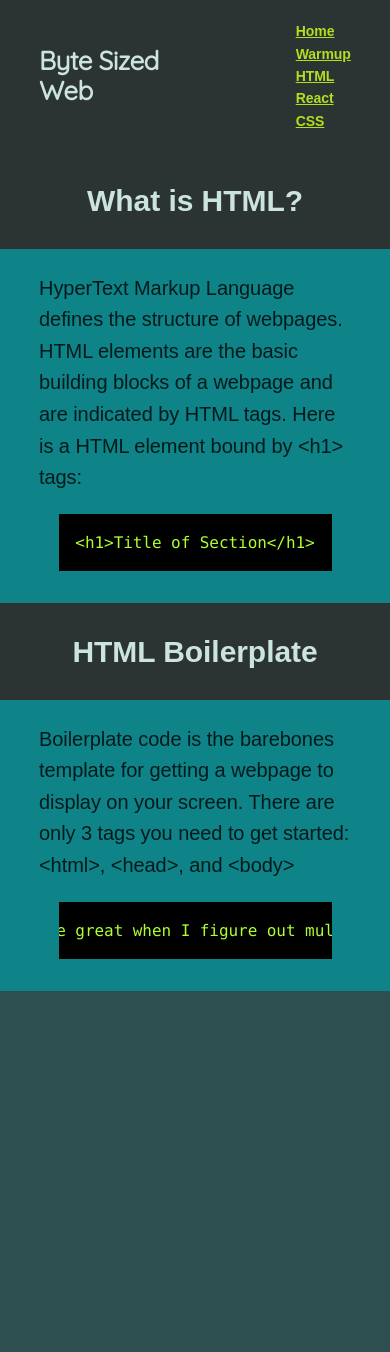
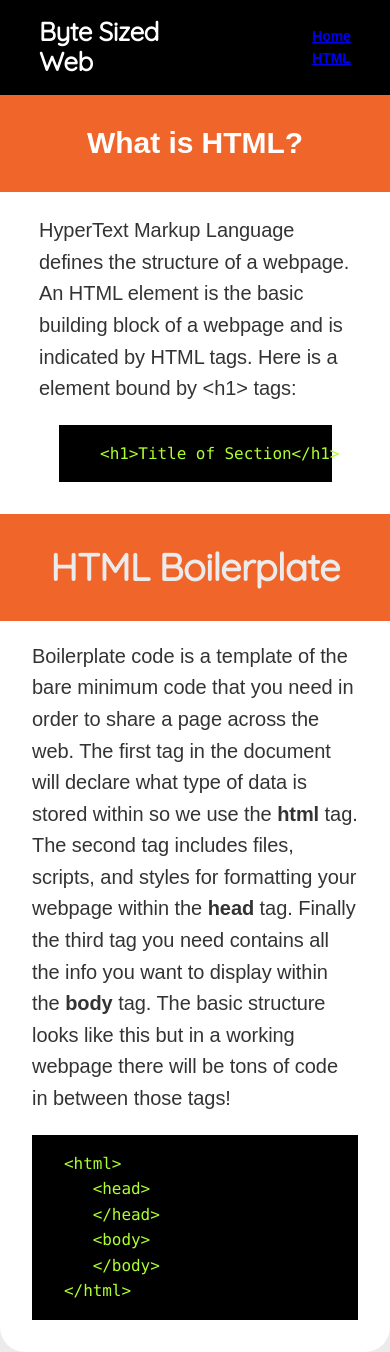
Before and after one commit to slimmgrimm/byte-sized-web, a React (Create React App) app: page /html in a window 390 px wide. Before the commit the page ends 991 px from the top, so only its background shows below. Built offline with nearby package versions, Linux system fonts and the light colour scheme; a web font is replaced by a local one.

Commit message:
Change styles for media query Change color to match HTML5 logo

```diff
--- a/package.json
+++ b/package.json
@@ -11,6 +11,7 @@
     "react-dom": "^18.2.0",
     "react-router-dom": "^6.10.0",
     "react-scripts": "5.0.1",
+    "react-syntax-highlighter": "^15.5.0",
     "web-vitals": "^2.1.4"
   },
   "scripts": {
--- a/src/App.css
+++ b/src/App.css
@@ -1,22 +1,19 @@
 @import url('https://fonts.googleapis.com/css?family=Muli&display=swap');
 @import url('https://fonts.googleapis.com/css?family=Quicksand&display=swap');
 
-a {
-  color: #b1df20;
-}
-
-h1, h2 {
-  color: #CBE4DE;
-}
 
 body {
   font-family: 'Muli', sans-serif;
   color: rgba(0, 0, 0, 0.8);
-  background-color: #2E4F4F;
+  background-color: #ebebeb;
   font-weight: 400;
   line-height: 1.58;
   letter-spacing: -.003em;
   font-size: 20px;
+}
+
+a {
+  font-weight: 600;
 }
 
 h1 {
@@ -29,25 +26,12 @@ h1 {
   -webkit-font-smoothing: antialiased;
 }
 
-pre {
-  display: flex;
-  align-items: center;
-  justify-content: center;
-  margin-inline: 10%;
-  margin-block: 1rem;
-  padding: 1rem;
-  background-color: black;
-  color: greenyellow;
-  overflow: auto;
-  font-size: 16px;
-}
-
 ::-webkit-scrollbar {
   opacity: 0%;
 }
 
 article {
-  background-color: #0E8388;
+  background-color: #ffffff;
   border-radius: 25px;
   box-shadow: 10px 5px 5px #2C3333;
   padding: 3rem;
--- a/src/components/ArticleElements/Article.css
+++ b/src/components/ArticleElements/Article.css
@@ -1,5 +1,5 @@
 article {
-    background-color: #0E8388;
+    background-color: #ffffff;
     border-radius: 25px;
     box-shadow: 10px 5px 5px #2C3333;
     margin-inline: 15%;
@@ -8,8 +8,11 @@ article {
     padding-bottom: 2rem;
     flex-wrap: wrap;
   }
-
+.article-title {
+  color: #ffffff;
+}
 .article-header {
+  background-color: #f06529;
   border-top-left-radius: 25px;
   border-top-right-radius: 25px;
   display: flex;
@@ -22,7 +25,15 @@ article {
 }
 
 .article-code {
-  margin-inline: 15%
+  display: flex;
+  flex-direction: row;
+  justify-content: flex-start;
+  margin-inline: 15%;
+  padding-left: 2rem;
+  padding-block: 1rem;
+  background-color: #000000;
+  color: greenyellow;
+  font-size: medium;
 }
 @media (max-width: 800px) {
     article {
--- a/src/components/HeaderElements/Header.css
+++ b/src/components/HeaderElements/Header.css
@@ -3,5 +3,6 @@ header {
     padding-inline: 10%;
     align-items: center;
     justify-content: space-between;
-    background-color: #2C3333;
+    background-color: #000000;
+    color: #ffffff;
 }
--- a/src/components/HeaderElements/Navbar.js
+++ b/src/components/HeaderElements/Navbar.js
@@ -7,10 +7,10 @@ function Navbar() {
         <nav className='header-nav'>
             <ul>
                 <li><NavLink to="/">Home</NavLink></li>
-                <li><NavLink to="/warmup">Warmup</NavLink></li>
+                {/* <li><NavLink to="/warmup">Warmup</NavLink></li> */}
                 <li><NavLink to="/html">HTML</NavLink></li>
-                <li><NavLink to="/react">React</NavLink></li>
-                <li><NavLink to="/css">CSS</NavLink></li>
+                {/* <li><NavLink to="/react">React</NavLink></li>
+                <li><NavLink to="/css">CSS</NavLink></li> */}
             </ul>
         </nav>
     )
--- /dev/null
+++ b/src/pages/html.css
@@ -0,0 +1,47 @@
+.html-article {
+    background-color: #ffffff;
+    border-radius: 25px;
+}
+
+.html-header {
+    background-color: #f06529;
+    border-top-left-radius: 25px;
+    border-top-right-radius: 25px;
+    display: flex;
+    flex-direction: row;
+    justify-content: center;
+    align-items: center;
+}
+.html-title {
+    color: #ebebeb;
+}
+
+.html-section {
+    padding-inline: 2rem;
+}
+
+.code-block {
+  /* display: flex;
+  flex-direction: row;
+  justify-content: flex-start; */
+  margin-inline: 15%;
+  padding-left: 2rem;
+  padding-block: 1rem;
+  background-color: #000000;
+  color: greenyellow;
+  font-size: medium;
+}
+
+@media (max-width: 800px) {
+    .html-header {
+        border-radius: 0px;
+    }
+    .code-block {
+        margin-inline: 10%;
+    }
+}
+@media (max-width: 600px) {
+    .code-block {
+        margin-inline: 0%;
+    }
+}
--- a/src/pages/html.js
+++ b/src/pages/html.js
@@ -1,34 +1,45 @@
 import React from 'react'
 import Article from '../components/ArticleElements/Article.js'
+import './html.css'
 
-function HtmlPage () {
+function HtmlPage() {
     return (
         <div>
             <Article
                 title='What is HTML?'
-                text='HyperText Markup Language defines the structure of webpages. HTML elements are the basic building blocks of a webpage and are indicated by HTML tags. Here is a HTML element bound by <h1> tags: '
+                text='HyperText Markup Language defines the structure of a webpage. An HTML element is the basic building block of a webpage and is indicated by HTML tags. Here is a element bound by <h1> tags: '
                 code='<h1>Title of Section</h1>'
 
             />
-            <Article
-                title='HTML Boilerplate'
-                text='Boilerplate code is the barebones template for getting a webpage to display on your screen. There are only 3 tags you need to get started: <html>, <head>, and <body> '
-                code='This will be great when I figure out multiple lines'
-            />
+            <article className='html-boilerplate html-article'>
+                <header className='html-header'>
+                    <h1 className='html-title'>HTML Boilerplate</h1>
+                </header>
+                <section className='html-section'>
+                    <p>Boilerplate code is a template of the bare minimum code that you need in order to share a page across the web.
+                        The first tag in the document will declare what type of data is stored within so we use the <strong>html</strong> tag.
+                        The second tag includes files, scripts, and styles for formatting your webpage within the <strong>head</strong> tag.
+                        Finally the third tag you need contains all the info you want to display within the <strong>body</strong> tag.
+                        The basic structure looks like this but in a working webpage there will be tons of code in between those tags!
+                    </p>
+                    <pre className='code-block'>
+                        <code>
+                            {`<html>    `}<br />
+                            {`   <head> `}<br />
+                            {/* {`          `}<br /> */}
+                            {`   </head>`}<br />
+                            {`   <body> `}<br />
+                            {/* {`          `}<br /> */}
+                            {`   </body>`}<br />
+                            {`</html>   `}<br />
+                        </code>
+                    </pre>
+                </section>
+            </article>
+
         </div>
 
     )
 }
 
 export default HtmlPage
-
-// <article className='html-page'>
-// <h1>HTML</h1>
-// <p>HTML or HyperText Markup Language defines the structure and content of webpages. An HTML element is like a basic lego piece of a webpage. </p>
-// <pre>
-//     <code>
-//         {` <h1>Title of Section</h1> `}<br/>
-//         {` <p>This is where some description goes.</p>`}
-//     </code>
-// </pre>
-// </article>
```
Also changed, not shown: public/index.html (line endings or trailing spaces), 1 other file (tests, documents, lock files or other folders).
